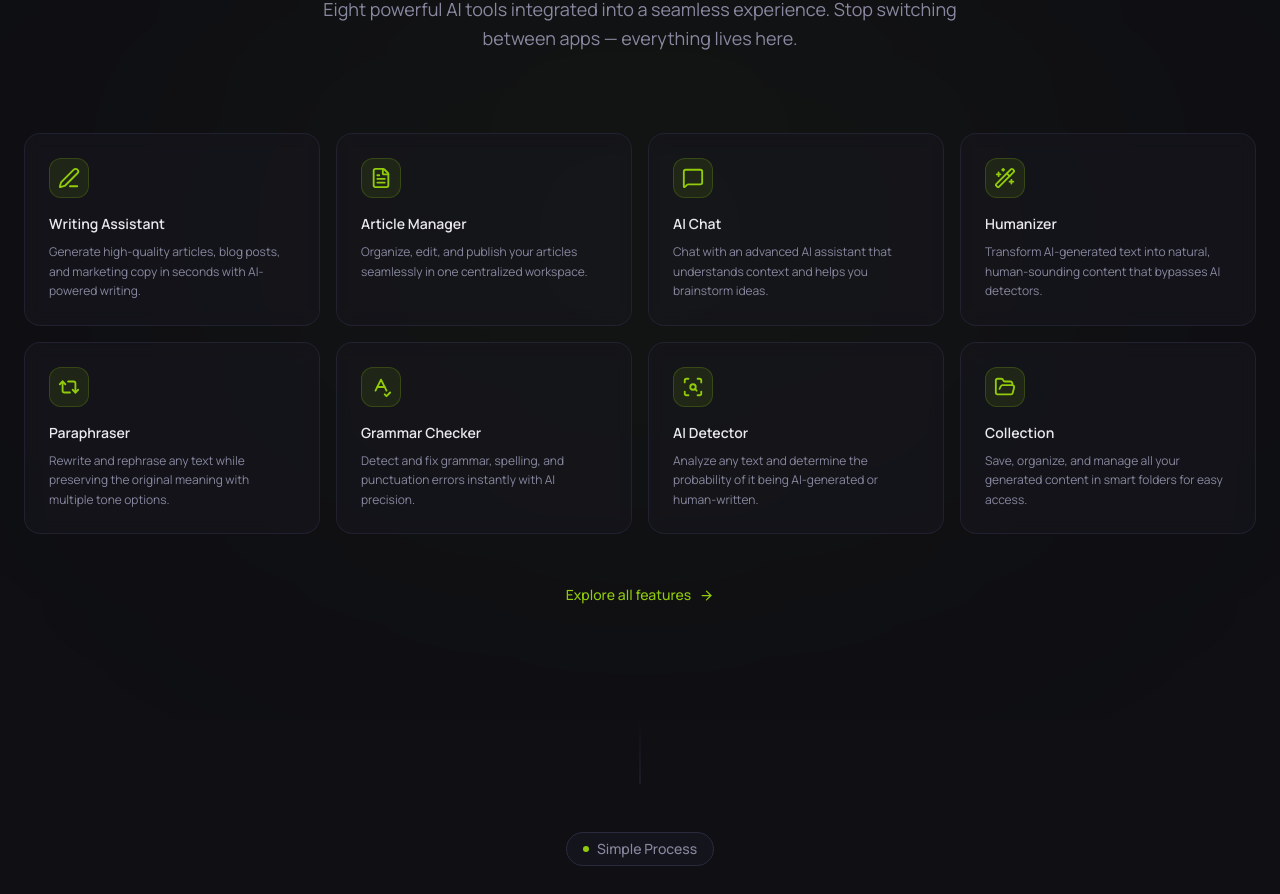
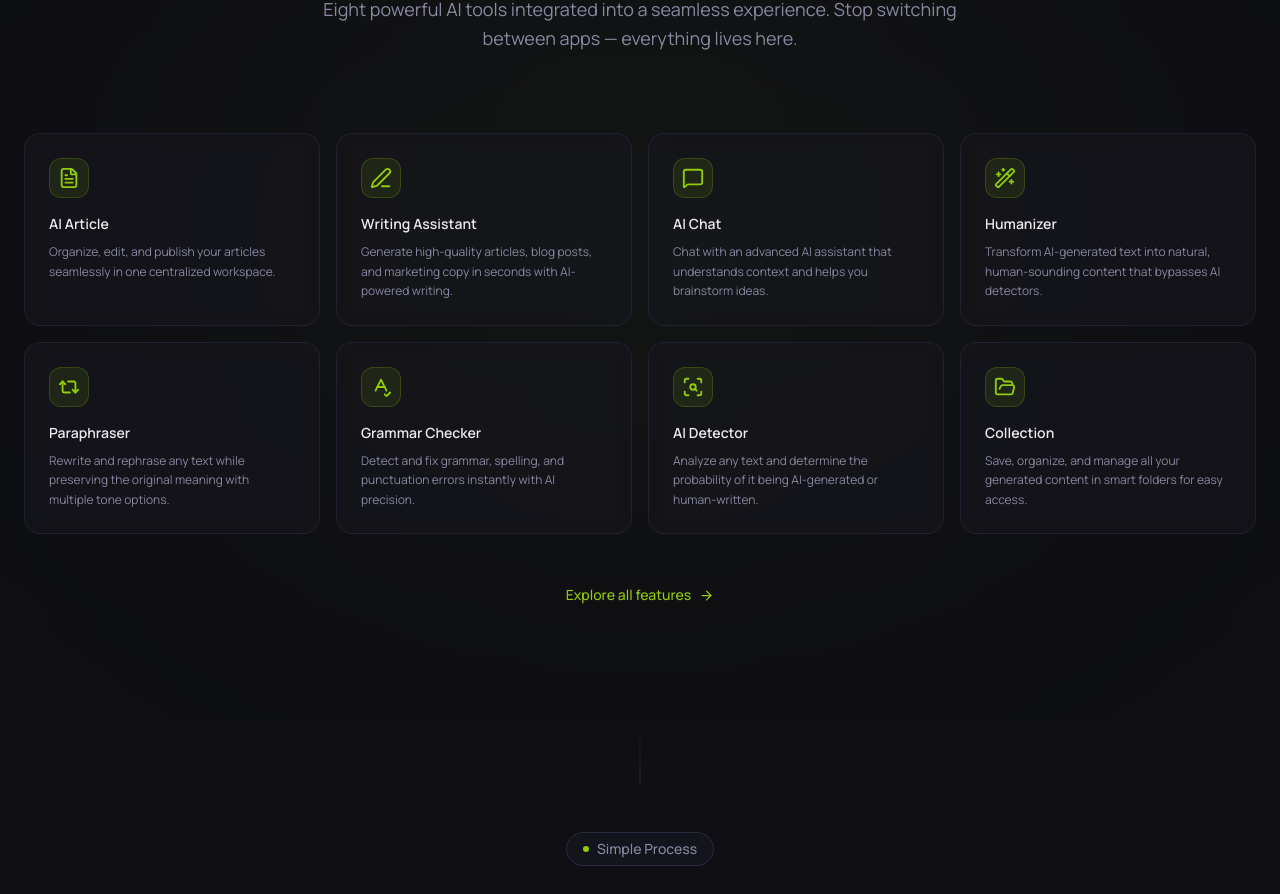
Before and after one commit to zenthicmc/jagad-erza-studio-redesign, a Next.js app: page /en in a window 1280 px wide. Shown: the part 1137-2031 px from the top of the page. Built offline with nearby package versions, Linux system fonts and the light colour scheme; no server answers.

Commit message:
Update bento-grid.tsx

```diff
--- a/src/components/landing/bento-grid.tsx
+++ b/src/components/landing/bento-grid.tsx
@@ -21,15 +21,15 @@ export default function BentoGrid() {
 
   const features = [
     {
+      title: "AI Article",
+      description: "Organize, edit, and publish your articles seamlessly in one centralized workspace.",
+      icon: <FileText size={22} className="text-primary" />,
+      href: "/signup",
+    },
+    {
       title: "Writing Assistant",
       description: "Generate high-quality articles, blog posts, and marketing copy in seconds with AI-powered writing.",
       icon: <PenLine size={22} className="text-primary" />,
-      href: "/signup",
-    },
-    {
-      title: "Article Manager",
-      description: "Organize, edit, and publish your articles seamlessly in one centralized workspace.",
-      icon: <FileText size={22} className="text-primary" />,
       href: "/signup",
     },
     {
```
